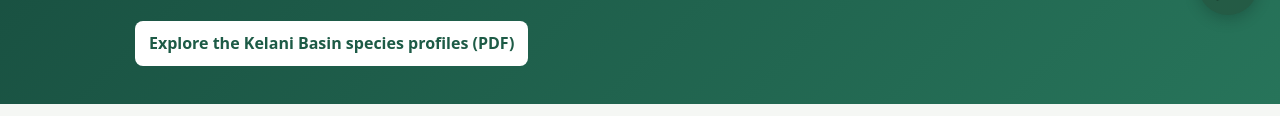
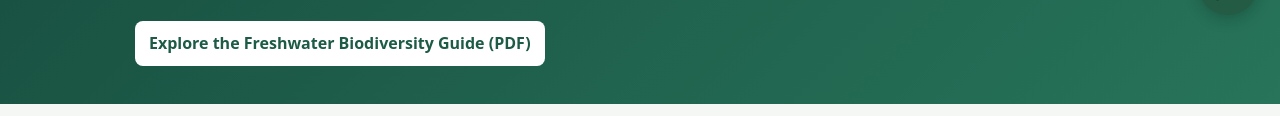
Before and after one commit to uocfoszlb4g2/kelani-river-species-guide, a plain HTML site: page index.html in a window 1280 px wide. Shown: the part 763-879 px from the top of the page. Drawn offline with Linux system fonts and the light colour scheme.

Commit message:
Add files via upload

```diff
--- a/index.html
+++ b/index.html
@@ -29,7 +29,7 @@ footer{border-top:1px solid var(--line);margin-top:40px;padding-top:20px;color:v
 </style></head><body>
 <header><img class="cover-photo" src="river_model_cover.jpeg" alt="Handmade 3D river and stream ecosystem model with waterfall, vegetation and freshwater animals"><div class="hero"><div class="eyebrow">Freshwater Ecosystems • Interactive Learning Guide</div><h1>River and Stream<br>Model</h1>
 <p>Explore how rivers and streams work as living freshwater ecosystems — from flowing water and river habitats to biodiversity, food webs, ecological adaptations and conservation.</p>
-<a class="btn" href="Original_Kelani_River_Basin_Compendium.pdf">Explore the Kelani Basin species profiles (PDF)</a></div></header>
+<a class="btn" href="River_and_Stream_Model_Freshwater_Biodiversity_Guide.pdf">Explore the Freshwater Biodiversity Guide (PDF)</a></div></header>
 <main><div class="notice"><b>About this model.</b> This website introduces the structure and ecology of river and stream ecosystems. The biodiversity section uses species profiles adapted from the supplied <i>Kelani River Basin Species Identification, Morphology & Ecological Compendium</i>. These profiles are a regional case study within the wider river-and-stream ecosystem theme.</div>
 <nav><a href="#ecosystem-basics">River ecosystems</a><a href="#river-zones">River zones</a><a href="#abiotic">Abiotic factors</a><a href="#biotic">Biotic components</a><a href="#food-web">Food webs</a><a href="#adaptations">Adaptations</a><a href="#importance">Importance</a><a href="#threats">Threats &amp; conservation</a><a href="#learning">Further learning</a><a href="#section-0">Biodiversity guide</a><a href="#section-0">Upper &amp; submontane forest flora</a><a href="#section-1">Lowland evergreen &amp; riparian bank flora</a><a href="#section-2">Aquatic &amp; wetland macrophytes</a><a href="#section-3">Native freshwater fish</a><a href="#section-4">Reptiles, birds, amphibians &amp; crustaceans</a></nav>
 <section id="ecosystem-basics">
```
